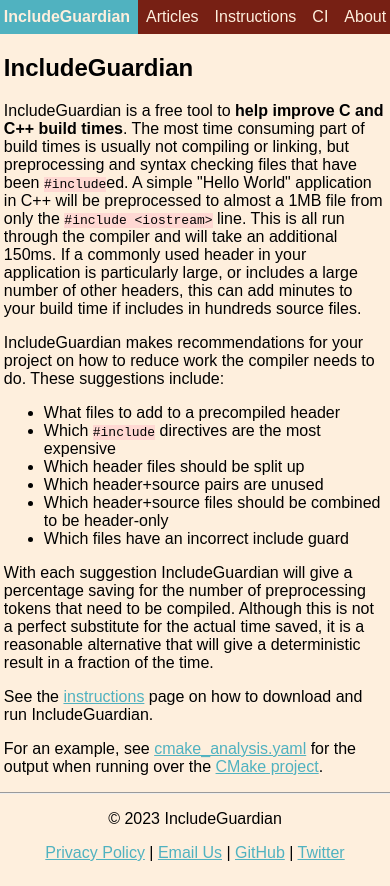
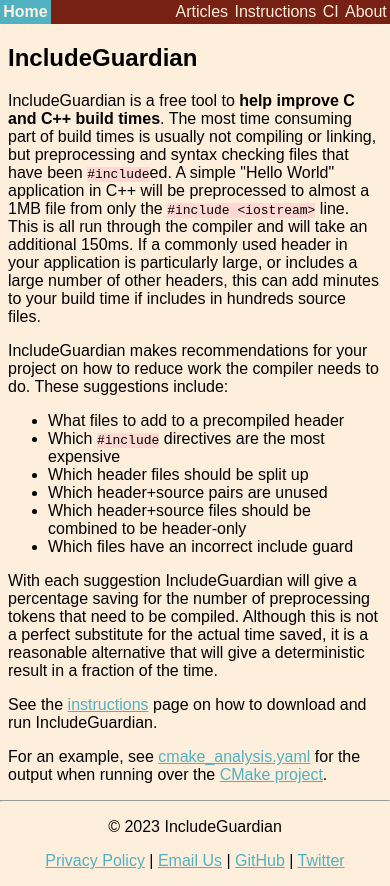
Before and after one commit to elliotgoodrich/includeguardian, a plain HTML site: page website/index.html in a window 390 px wide. Drawn offline with Linux system fonts and the light colour scheme.

Commit message:
Fix most mobile website issues
The mobile website was very difficult to use and it cut off a lot of
text.  This allieviates most (all?) of the problems.  I will have to
investigate a more robust way of preventing the content of the
navigation bar or article content from overflowing its parent container.
When this happens the website is very hard to read.

```diff
--- a/website/index.html
+++ b/website/index.html
@@ -14,7 +14,7 @@
 <body>
     <main>
         <nav>
-            <a id="logo" href="/">IncludeGuardian</a>
+            <a id="logo" href="/">Home</a>
             <ul>
                 <li><a href="/articles">Articles</a></li>
                 <li><a href="/instructions">Instructions</a></li>
--- a/website/style.css
+++ b/website/style.css
@@ -6,8 +6,8 @@
 }
 
 body {
-    width: 40rem;
     margin:0;
+    max-width:40rem;
 }
 
 nav {
@@ -31,7 +31,7 @@
     display: block;
     text-decoration: none;
     text-align:left;
-    padding:.5rem;
+    padding:.2rem;
     color:#FEEFDD;
 }
 
@@ -58,6 +58,7 @@
 
 code {
     background-color: #ffd8d3;
+    word-break: break-all;
 }
 
 footer {
@@ -69,3 +70,8 @@
     padding-left: 0;
     background-color: #ffd8d3;
 }
+
+.sib-form {
+    overflow: hidden;
+    max-width:80vw;
+}
```
Also changed, not shown: website/error.html (+2 -1 lines), 6 other files.
